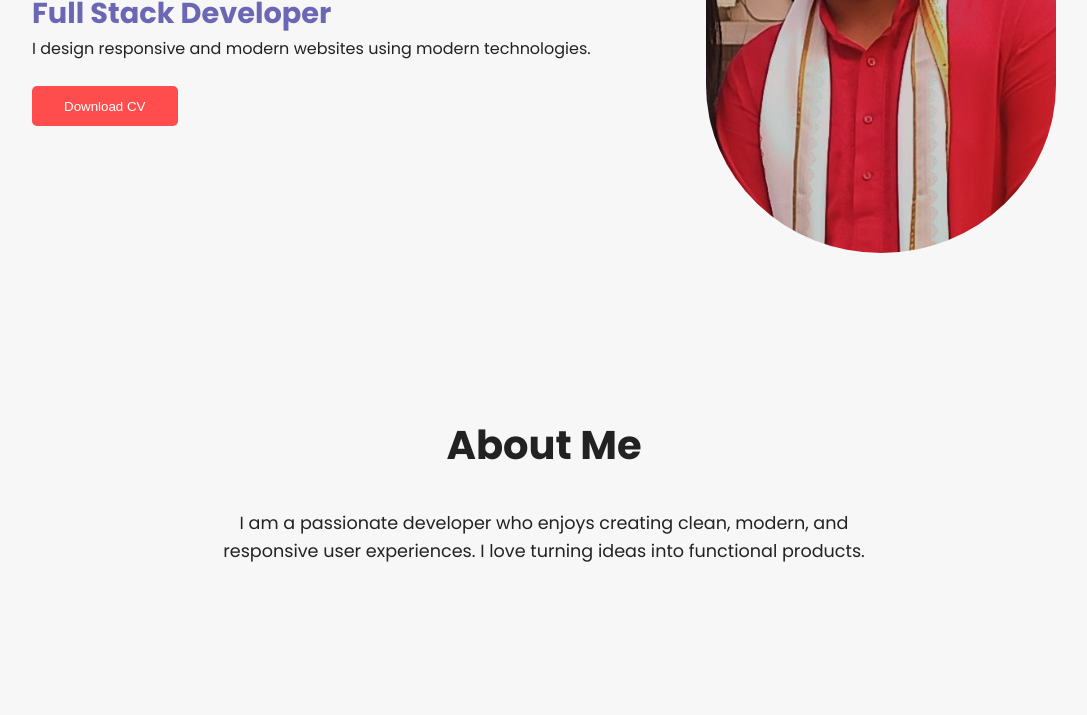
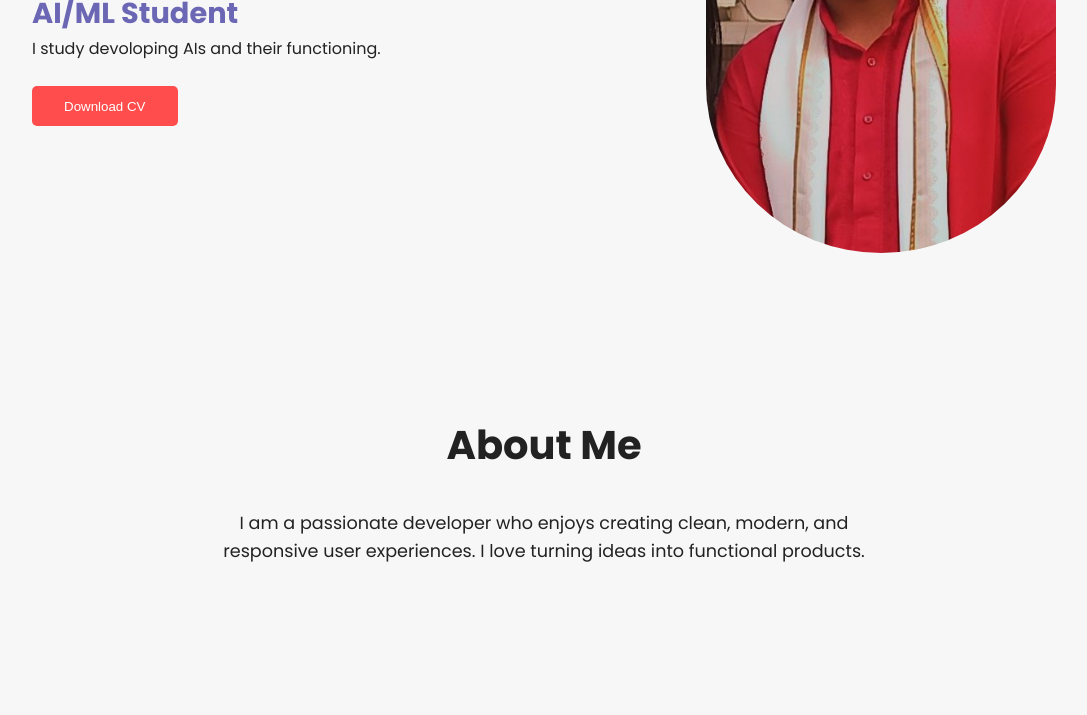
Before and after one commit to anantthakur2810/Lab-Assignment-KRMU-Web-Dev-1, a plain HTML site: page Lab 3/index.html in a window 1280 px wide. Shown: the part 385-1100 px from the top of the page, without its empty margins (96-1183 px from the left). Drawn offline with Linux system fonts and the light colour scheme.

Commit message:
Update index.html

```diff
--- a/Lab 3/index.html
+++ b/Lab 3/index.html
@@ -24,8 +24,8 @@
     <section id="hero">
         <div class="hero-text">
             <h1>Hello, I'm <span class="highlight">Anant</span></h1>
-            <h2 class="animated-role">Full Stack Developer</h2>
-            <p>I design responsive and modern websites using modern technologies.</p>
+            <h2 class="animated-role">AI/ML Student</h2>
+            <p>I study devoloping AIs and their functioning.</p>
             <button class="btn">Download CV</button>
         </div>
 
```
